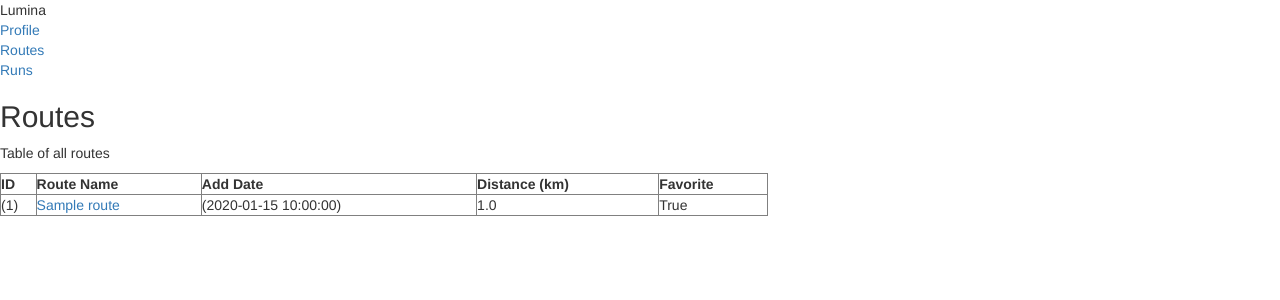
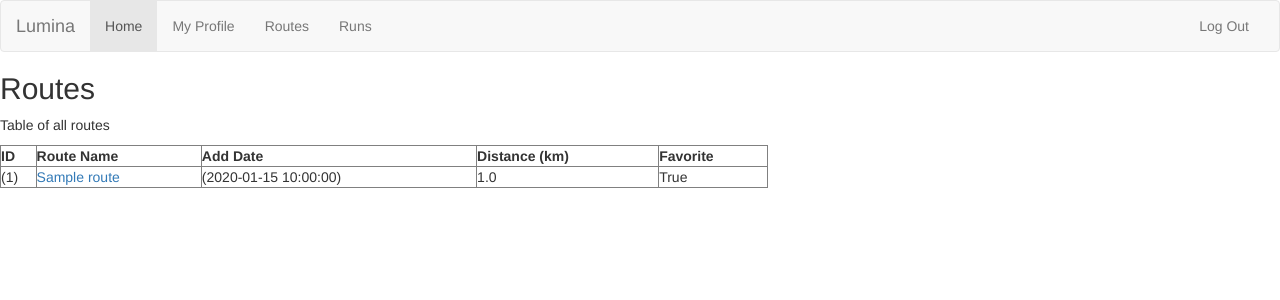
Before and after one commit to bekkam/hackbright-project, a Flask app: page /routes in a window 1280 px wide. Shown: the top 300 px of the page. Run offline with Flask 2, Linux system fonts and the light colour scheme; tables that the repository leaves empty hold one stand-in row (values such as "Sample post"); some libraries are stand-ins or nearby versions.

Commit message:
Add nav bar to pages without maps

```diff
--- a/templates/base.html
+++ b/templates/base.html
@@ -10,15 +10,47 @@
     <script src="https://cdnjs.cloudflare.com/ajax/libs/Chart.js/1.0.2/Chart.js"></script>
 </head>
 <body>
-    Lumina
-    <br>
+<nav class="navbar navbar-default">
+  <div class="container-fluid">
+    <div class="navbar-header">
+      <button type="button"
+              class="navbar-toggle collapsed"
+              data-toggle="collapse"
+              data-target="#navbar"
+              aria-expanded="false"
+              aria-controls="navbar">
+        <span class="sr-only">Toggle navigation</span>
+        <span class="icon-bar"></span>
+        <span class="icon-bar"></span>
+        <span class="icon-bar"></span>
+      </button>
+      <a class="navbar-brand" href="#">Lumina</a>
+    </div>
+    <div id="navbar" class="navbar-collapse collapse">
+      <ul class="nav navbar-nav">
+        <li class="active"><a href="/">Home</a></li>
+        <li><a href="/profile">My Profile</a></li>
+        <li><a href="/routes">Routes</a></li>
+        <li><a href="/runs">Runs</a></li>
+      </ul>
+      <ul class="nav navbar-nav navbar-right">
+        <li><a href="#">Log Out</a></li>
+      </ul>
+    </div>
+  </div>
+</nav>
+
+
+
+    <!-- Lumina -->
+    <!-- <br> -->
       <!-- links for navbar -->
-    <span><a href="/profile">Profile</a></span>
+ <!--    <span><a href="/profile">Profile</a></span>
     <br>
     <span><a href="/routes">Routes</a></span>
     <br>
     <span><a href="/runs">Runs</a></span>
-    <br>
+    <br> -->
 {% block content %}
     Put your body here.
 {% endblock %}
```
